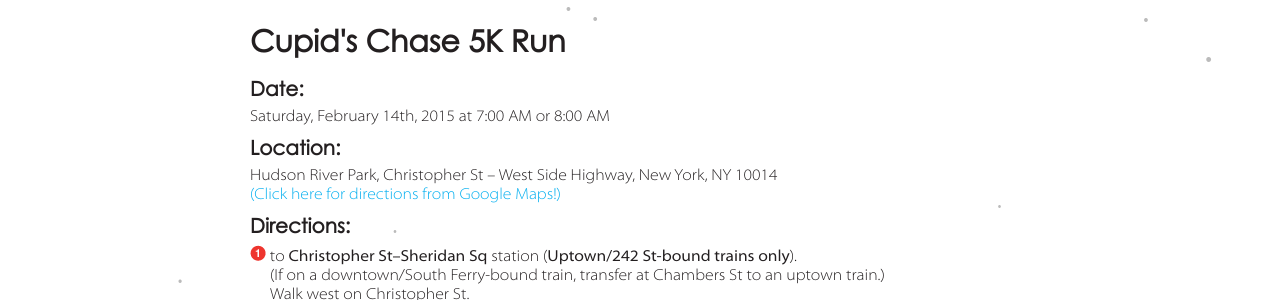
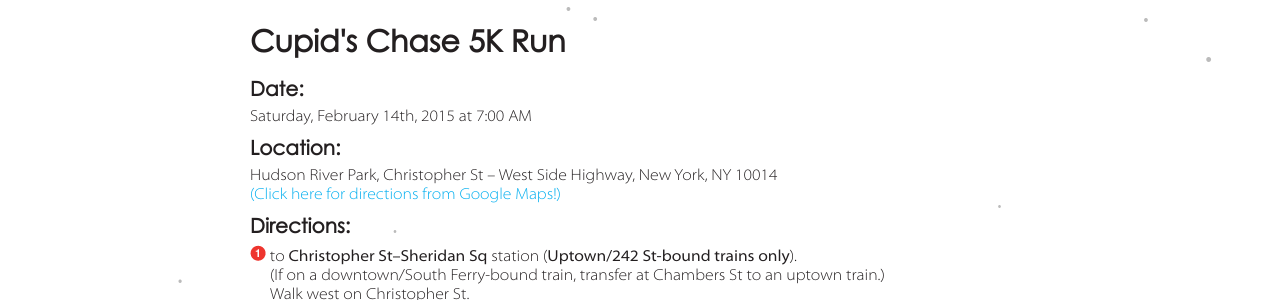
Before and after one commit to d11directions/d11directions.github.io, a Jekyll site: the page built from _posts/2015-02-14-Cupids_Chase_5K.html, in a window 1280 px wide. Shown: the part 167-467 px from the top of the page. Built offline with Jekyll 4.4.1, drawn with Linux system fonts in a browser that asks for light colours.

Commit message:
Update Cupid's Chase 5K: add stuy

```diff
--- a/_posts/2015-02-14-Cupids_Chase_5K.html
+++ b/_posts/2015-02-14-Cupids_Chase_5K.html
@@ -1,9 +1,9 @@
 ---
 layout: direction
 title: Cupid's Chase 5K Run
-for: Bronx Science Key Club
-tags: [bxsci]
-time: Saturday, February 14th, 2015 at 7:00 AM or 8:00 AM
+for: Bronx Science &amp; Stuyvesant Key Club
+tags: [bxsci, stuy]
+time: Saturday, February 14th, 2015 at 7:00 AM
 location: Hudson River Park, Christopher St &ndash; West Side Highway, New York, NY 10014
 directions:
     - <img src="/img/1.png" alt="(1)"> to <strong>Christopher St&ndash;Sheridan Sq</strong> station (<strong>Uptown/242 St-bound trains only</strong>).<br><div class="indented-text">(<strong></strong>If on a downtown/South Ferry-bound train, transfer at Chambers St to an uptown train.</strong>)</div><br><div class="indented-text">Walk west on Christopher St.</div>
```
